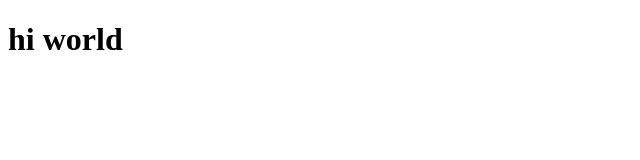
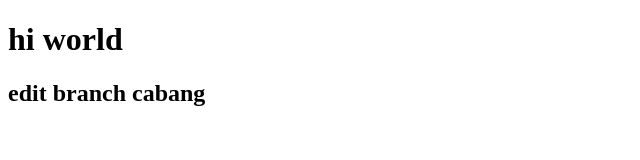
Before and after one commit to siangmalamkoding/example, a plain HTML site: page index.html in a window 1280 px wide. Shown: the whole page, without its empty margins (0-640 px from the left). Drawn offline with Linux system fonts and the light colour scheme.

Commit message:
Update index.html

```diff
--- a/index.html
+++ b/index.html
@@ -7,5 +7,6 @@
 </head>
 <body>
     <h1>hi world</h1>
+    <h2>edit branch cabang</h2>
 </body>
 </html>
```
